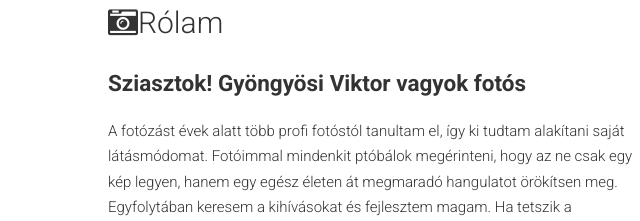
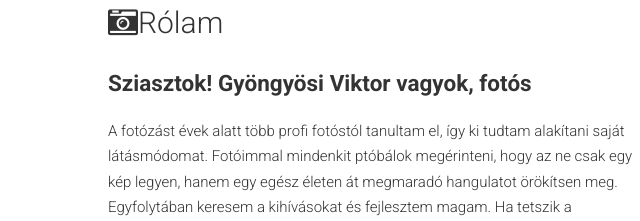
Before and after one commit to Red-Socks/Red-Socks.github.io, a plain HTML site: page index.html in a window 1280 px wide. Shown: the part 535-756 px from the top of the page, 7-647 px from the left. Drawn offline with Linux system fonts and the light colour scheme.

Commit message:
Update index.html

```diff
--- a/index.html
+++ b/index.html
@@ -136,7 +136,7 @@
   <div class="row">
   <div class="col-sm-6 wowload fadeInLeft">
     <h3><i class="fa fa-camera-retro"></i>Rólam </h3>
-	  <h4><strong>Sziasztok! Gyöngyösi Viktor vagyok fotós</strong> </h4>
+	  <h4><strong>Sziasztok! Gyöngyösi Viktor vagyok, fotós</strong> </h4>
     <p class="nav navbar-nav navbar-right scroll">A fotózást évek alatt több profi fotóstól tanultam el, így ki tudtam alakítani saját látásmódomat. Fotóimmal mindenkit ptóbálok megérinteni, hogy az ne csak egy kép legyen, hanem egy egész életen át megmaradó hangulatot örökítsen meg. Egyfolytában keresem a kihívásokat és fejlesztem magam. Ha tetszik a porfólióm vedd fel velem a <a href="#contact">Kapcsolatot!</a></p>
 
   </div>
```
